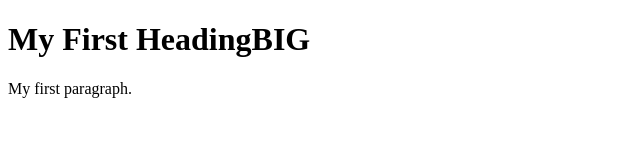
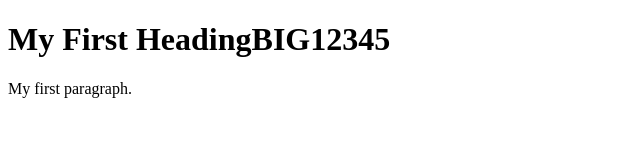
Before and after one commit to RutvijYudiz/codebuild, a plain HTML site: page index.html in a window 1280 px wide. Shown: the whole page, without its empty margins (0-640 px from the left). Drawn offline with Linux system fonts and the light colour scheme.

Commit message:
changes in index.html file

```diff
--- a/index.html
+++ b/index.html
@@ -2,7 +2,7 @@
 <html>
 <body>
 
-<h1>My First HeadingBIG</h1>
+<h1>My First HeadingBIG12345</h1>
 <p>My first paragraph.</p>
 
 </body>
```
